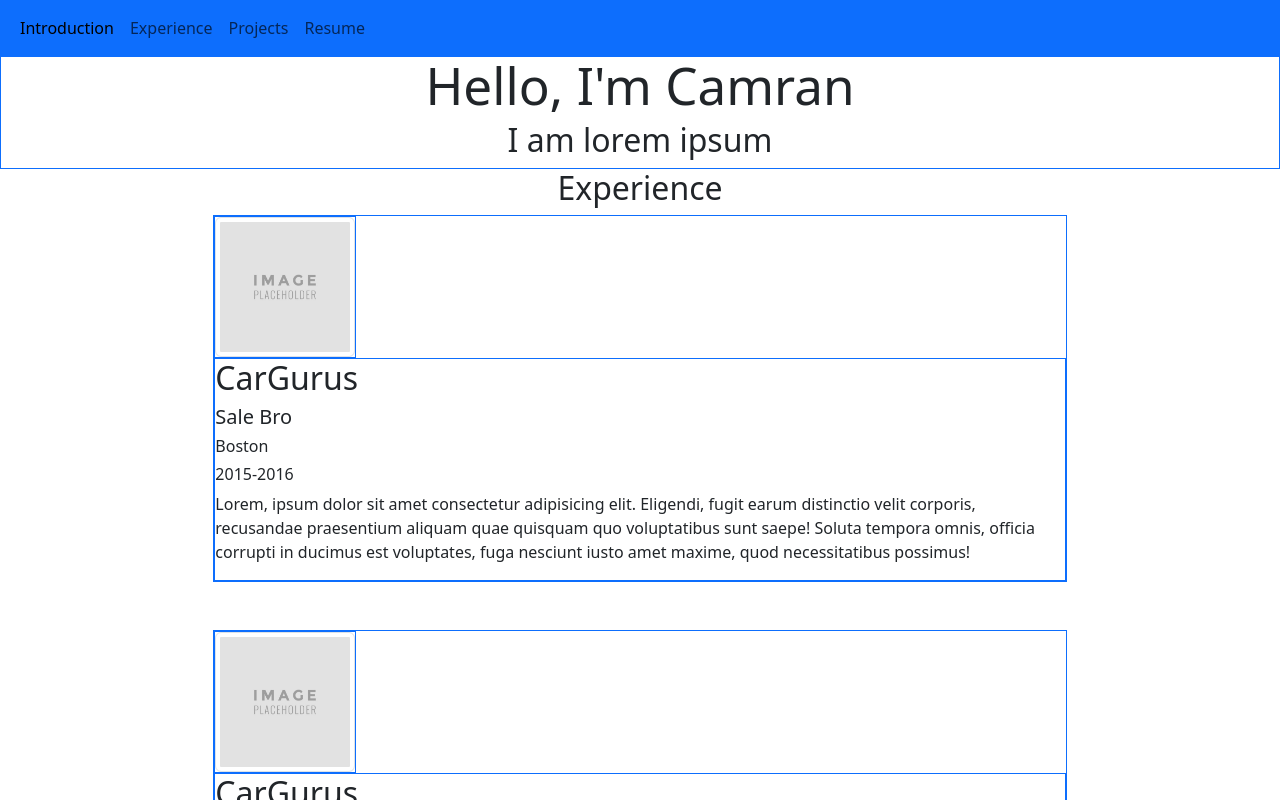
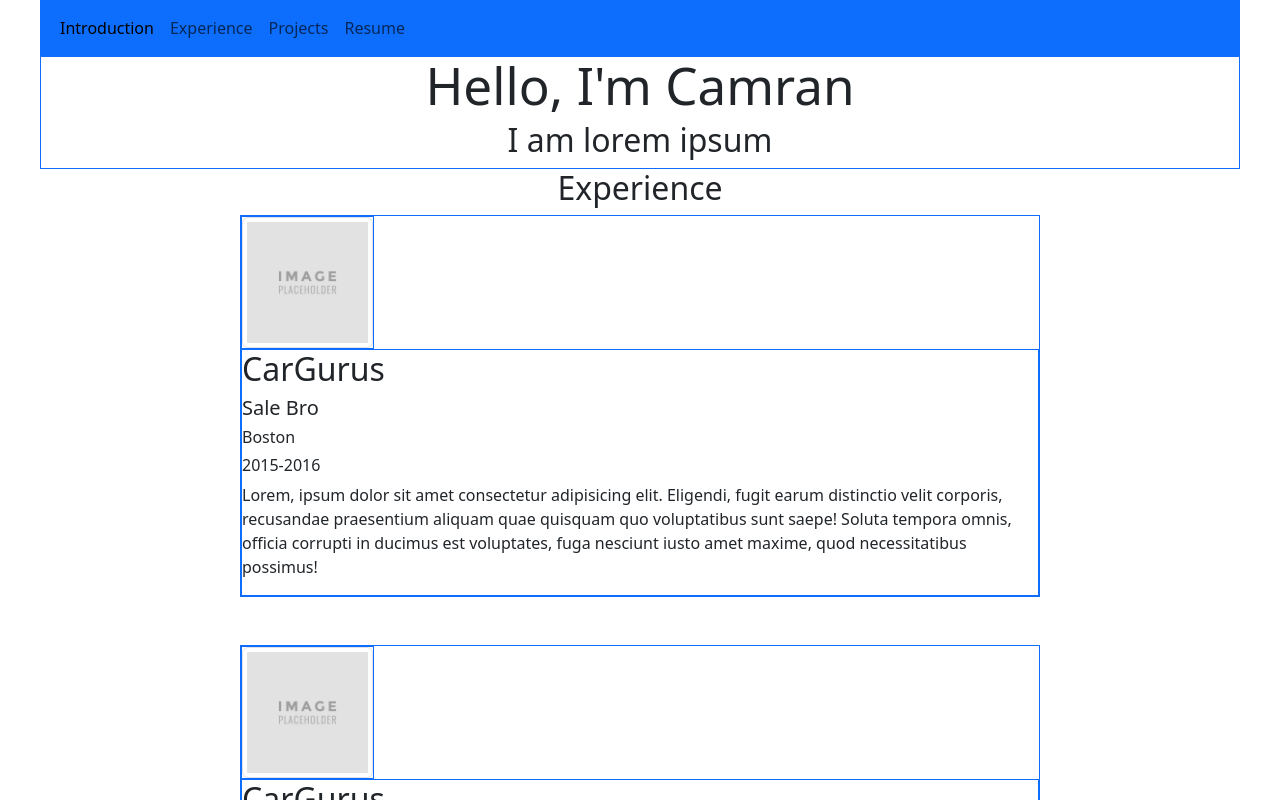
Before and after one commit to camrandev/portfolio-website, a React (Vite) app: page / in a window 1280 px wide. Shown: the top 800 px of the page. Built offline with nearby package versions, Linux system fonts and the light colour scheme.

Commit message:
fix spacing on root div, jobcards are now partially responsive

```diff
--- a/src/App.css
+++ b/src/App.css
@@ -16,7 +16,14 @@
 .stack-on-small {
   flex-direction: column;
 }
+#root {
+  min-width: 375px;
+  max-width: 1200px;
+}
 
+/* .job-card{
+ width: 100%;
+} */
 
 @media screen and (min-width: 769px) {
   .hide-on-small {
@@ -26,4 +33,8 @@
   .stack-on-small {
     flex-direction: row;
   }
+
+  #root {
+    margin: 0 auto;
+  }
 }
--- a/src/Experience.jsx
+++ b/src/Experience.jsx
@@ -21,7 +21,7 @@
   return (
     <div id="experience">
       <h2 className="text-center">Experience</h2>
-      <div className="mx-auto">
+      <div>
         {renderJobCards()}
       </div>
     </div>
--- a/src/ExperienceCard.jsx
+++ b/src/ExperienceCard.jsx
@@ -12,7 +12,7 @@
 
 function ExperienceCard() {
   return (
-    <div className="col-8 mx-auto border border-primary mb-5">
+    <div className="job-card col-8 mx-auto border border-primary mb-5">
       <div className="col-2 border border-primary hide-on-small">
         <img
           src={placeholder}
```
